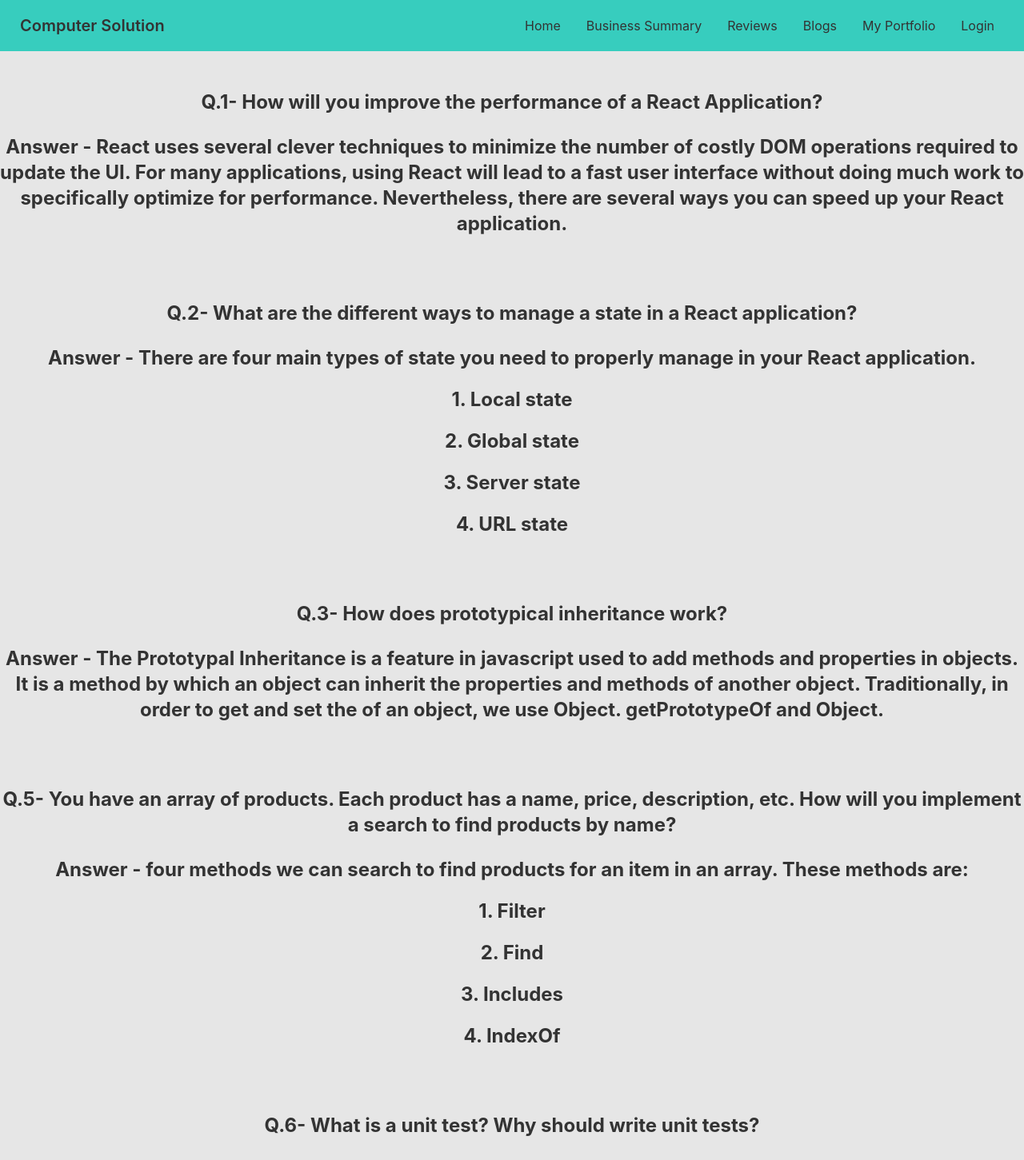
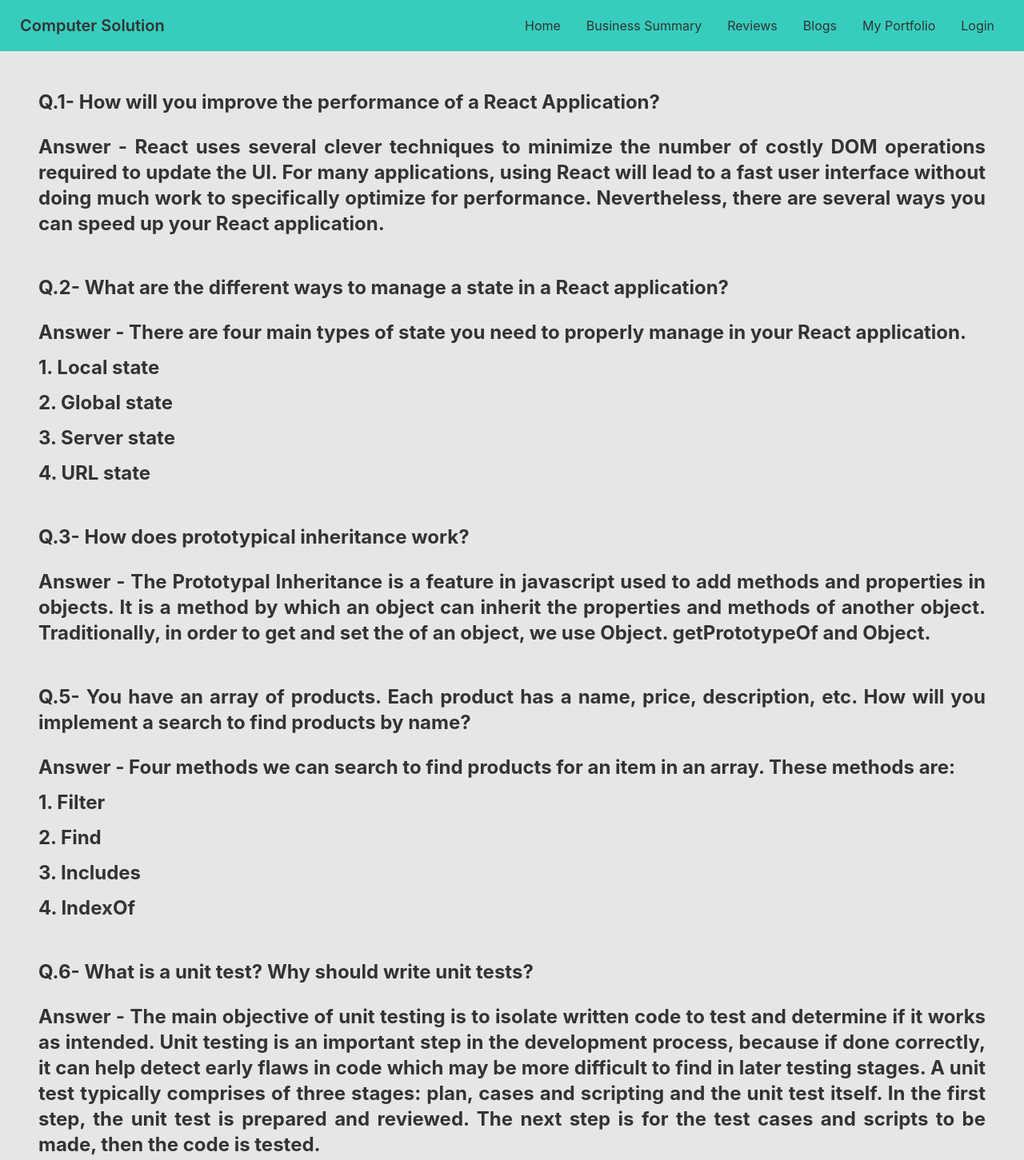
Before and after one commit to shimonmondol/computer-solution-client, a React (Create React App) app: page /blogs in a window 1280 px wide. Shown: the top 1451 px of the page at 80% size. Built offline with nearby package versions, Linux system fonts and the light colour scheme.

Commit message:
fifth commit

```diff
--- a/package.json
+++ b/package.json
@@ -7,6 +7,7 @@
     "@testing-library/react": "^13.2.0",
     "@testing-library/user-event": "^13.5.0",
     "bootstrap": "^5.1.3",
+    "bootstrap-icons": "^1.8.2",
     "daisyui": "^2.15.0",
     "react": "^18.1.0",
     "react-bootstrap": "^2.4.0",
--- a/src/Pages/Blogs/Blogs.js
+++ b/src/Pages/Blogs/Blogs.js
@@ -2,34 +2,34 @@ import React from 'react';
 
 const Blogs = () => {
     return (
-        <div className='hero min-h-screen bg-base-200 text-2xl font-bold' >
+        <div className='hero min-h-screen text-justify bg-base-200 text-2xl font-bold' >
             <div>
-                <div className='mt-12'>Q.1- How will you improve the performance of a React Application?
-                    <h2 className='mt-6 mb-12'>Answer - React uses several clever techniques to minimize the number of costly DOM operations required to update the UI. For many applications, using React will lead to a fast user interface without doing much work to specifically optimize for performance. Nevertheless, there are several ways you can speed up your React application.</h2>
+                <div className='mt-12 mx-12'>Q.1- How will you improve the performance of a React Application?
+                    <h2 className='mt-6'>Answer - React uses several clever techniques to minimize the number of costly DOM operations required to update the UI. For many applications, using React will lead to a fast user interface without doing much work to specifically optimize for performance. Nevertheless, there are several ways you can speed up your React application.</h2>
                 </div>
-                <div className='mt-20'>Q.2- What are the different ways to manage a state in a React application?
+                <div className='mt-12 mx-12'>Q.2- What are the different ways to manage a state in a React application?
                     <h2 className='mt-6'>Answer - There are four main types of state you need to properly manage in your React application.
 
-                        <h1 className='mt-5'>1. Local state</h1>
-                        <h1 className='mt-5'>2. Global state</h1>
-                        <h1 className='mt-5'>3. Server state</h1>
-                        <h1 className='mt-5'>4. URL state</h1>
+                        <h1 className='mt-3'>1. Local state</h1>
+                        <h1 className='mt-3'>2. Global state</h1>
+                        <h1 className='mt-3'>3. Server state</h1>
+                        <h1 className='mt-3'>4. URL state</h1>
                     </h2>
                 </div>
-                <div className='mt-20'>Q.3- How does prototypical inheritance work?
-                    <h2 className='mt-6 mb-12'>Answer - The Prototypal Inheritance is a feature in javascript used to add methods and properties in objects. It is a method by which an object can inherit the properties and methods of another object. Traditionally, in order to get and set the of an object, we use Object. getPrototypeOf and Object.</h2>
+                <div className='mt-12 mx-12'>Q.3- How does prototypical inheritance work?
+                    <h2 className='mt-6'>Answer - The Prototypal Inheritance is a feature in javascript used to add methods and properties in objects. It is a method by which an object can inherit the properties and methods of another object. Traditionally, in order to get and set the of an object, we use Object. getPrototypeOf and Object.</h2>
                 </div>
-                <div className='mt-20'>Q.5- You have an array of products. Each product has a name, price, description, etc. How will you implement a search to find products by name?
-                    <h2 className='mt-6'>Answer - four methods we can search to find products for an item in an array. These methods are:
+                <div className='mt-12 mx-12'>Q.5- You have an array of products. Each product has a name, price, description, etc. How will you implement a search to find products by name?
+                    <h2 className='mt-6'>Answer - Four methods we can search to find products for an item in an array. These methods are:
 
-                        <h1 className='mt-5'>1. Filter</h1>
-                        <h1 className='mt-5'>2. Find</h1>
-                        <h1 className='mt-5'>3. Includes</h1>
-                        <h1 className='mt-5'>4. IndexOf</h1>
+                        <h1 className='mt-3'>1. Filter</h1>
+                        <h1 className='mt-3'>2. Find</h1>
+                        <h1 className='mt-3'>3. Includes</h1>
+                        <h1 className='mt-3'>4. IndexOf</h1>
                     </h2>
                 </div>
-                <div className='mt-20'>Q.6- What is a unit test? Why should write unit tests?
-                    <h2 className='mt-6 mb-12'>Answer - The main objective of unit testing is to isolate written code to test and determine if it works as intended. Unit testing is an important step in the development process, because if done correctly, it can help detect early flaws in code which may be more difficult to find in later testing stages.
+                <div className='mt-12 mx-12'>Q.6- What is a unit test? Why should write unit tests?
+                    <h2 className='mb-12 mt-6'>Answer - The main objective of unit testing is to isolate written code to test and determine if it works as intended. Unit testing is an important step in the development process, because if done correctly, it can help detect early flaws in code which may be more difficult to find in later testing stages.
 
                         A unit test typically comprises of three stages: plan, cases and scripting and the unit test itself. In the first step, the unit test is prepared and reviewed. The next step is for the test cases and scripts to be made, then the code is tested.</h2>
                 </div>
--- a/src/Pages/Home/Hardware.js
+++ b/src/Pages/Home/Hardware.js
@@ -3,7 +3,7 @@ import React from 'react';
 const Hardware = () => {
     return (
         <div className='hero min-h-screen text-2xl font-bold bg-base-200 '>
-            <h2 className='mb-40'>Computer hardware includes the physical parts of a computer, such as the case,central processing unit (CPU), random access memory (RAM), monitor, mouse, keyboard, computer data storage, graphics card, sound card, speakers and motherboard.
+            <h2 className='text-justify mx-12 mb-32'>Computer hardware includes the physical parts of a computer, such as the case,central processing unit (CPU), random access memory (RAM), monitor, mouse, keyboard, computer data storage, graphics card, sound card, speakers and motherboard.
 
                 By contrast, software is the set of instructions that can be stored and run by hardware. Hardware is so-termed because it is "hard" or rigid with respect to changes, whereas software is "soft" because it is easy to change.
 
--- a/src/Pages/Home/Software.js
+++ b/src/Pages/Home/Software.js
@@ -3,7 +3,7 @@ import React from 'react';
 const Software = () => {
     return (
         <div className='hero min-h-screen text-2xl font-bold bg-base-200'>
-            <h2 className='mb-40'>Computer software is programming code executed on a computer processor. The code can be machine-level code, or code written for an operating system. An operating system is software intended to provide a predictable and dependable layer for other programmers to build other software on, which are known as applications. Operating systems can be found on all smartphones, tablets, and desktop computers. These systems give the device the functionality it needs. For example, Apple's iOS and Android's OS were developed specifically for portable devices.</h2>
+            <h2 className='text-justify mx-12 mb-40'>Computer software is programming code executed on a computer processor. The code can be machine-level code, or code written for an operating system. An operating system is software intended to provide a predictable and dependable layer for other programmers to build other software on, which are known as applications. Operating systems can be found on all smartphones, tablets, and desktop computers. These systems give the device the functionality it needs. For example, Apple's iOS and Android's OS were developed specifically for portable devices.</h2>
         </div>
     );
 };
--- a/src/Pages/My Portfolio/Portfolio.js
+++ b/src/Pages/My Portfolio/Portfolio.js
@@ -5,7 +5,7 @@ const Portfolio = () => {
         <div class="hero min-h-screen bg-base-200">
             <div class="hero-content flex-col lg:flex-row mb-32">
                 <img src="https://i.ibb.co/9TVCw9f/Shimon-Mondol.jpg" class="max-w-sm rounded-lg shadow-2xl" />
-                <div className="mx-3 mt-1 text-2xl font-bold">
+                <div className="mx-3 mt-1 text-justify text-2xl font-bold">
                     <h1>Name : Shimon Kumar Mondol</h1>
                     <h1 className='mt-3'>Email : Shimonuap072@gmail.com</h1>
                     <h1 className='mt-3'>Education : B.Sc in EEE</h1>
```
Also changed, not shown: src/Pages/BusinessSummary/BusinessSummary.js (+43 -11 lines), 1 other file (tests, documents, lock files or other folders).
